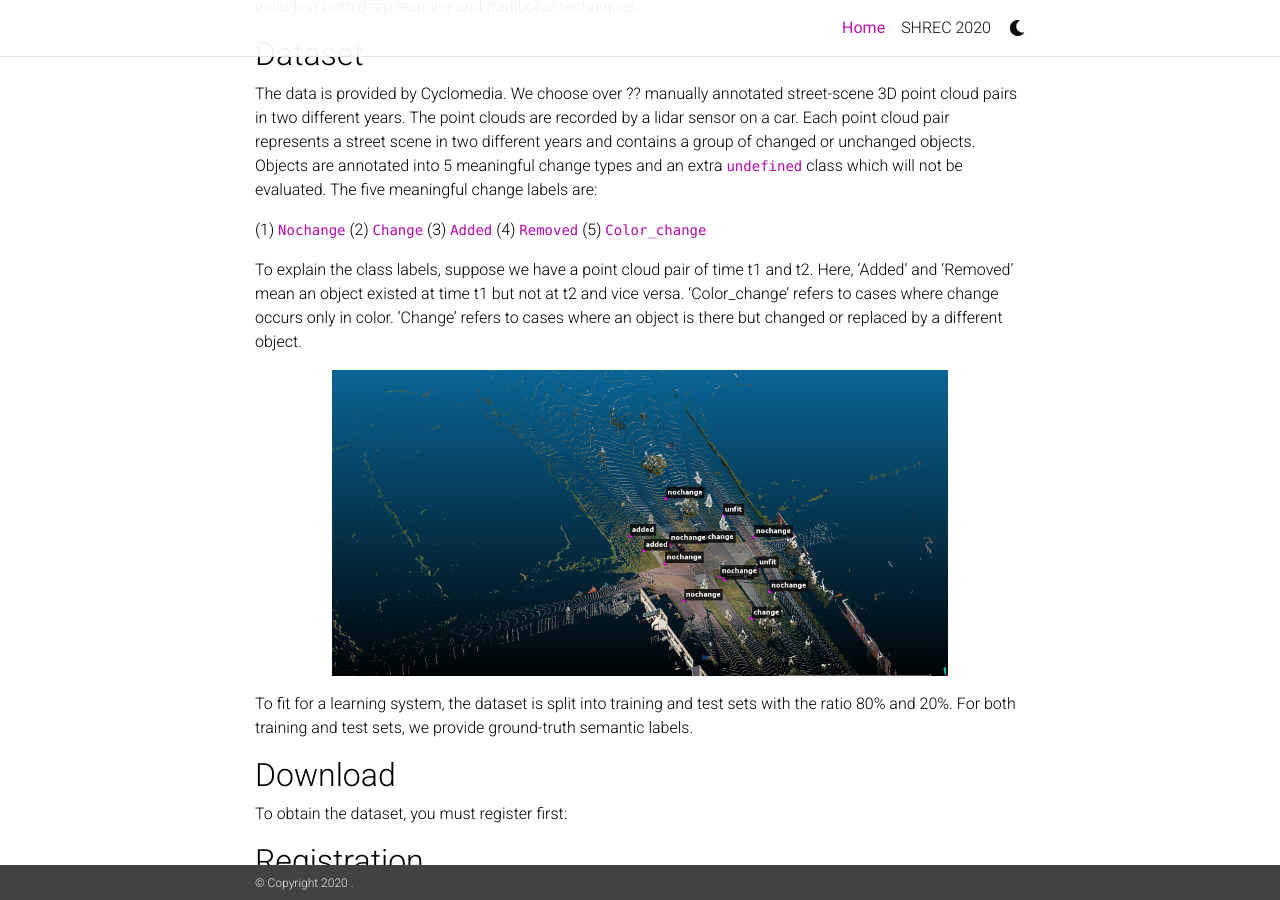
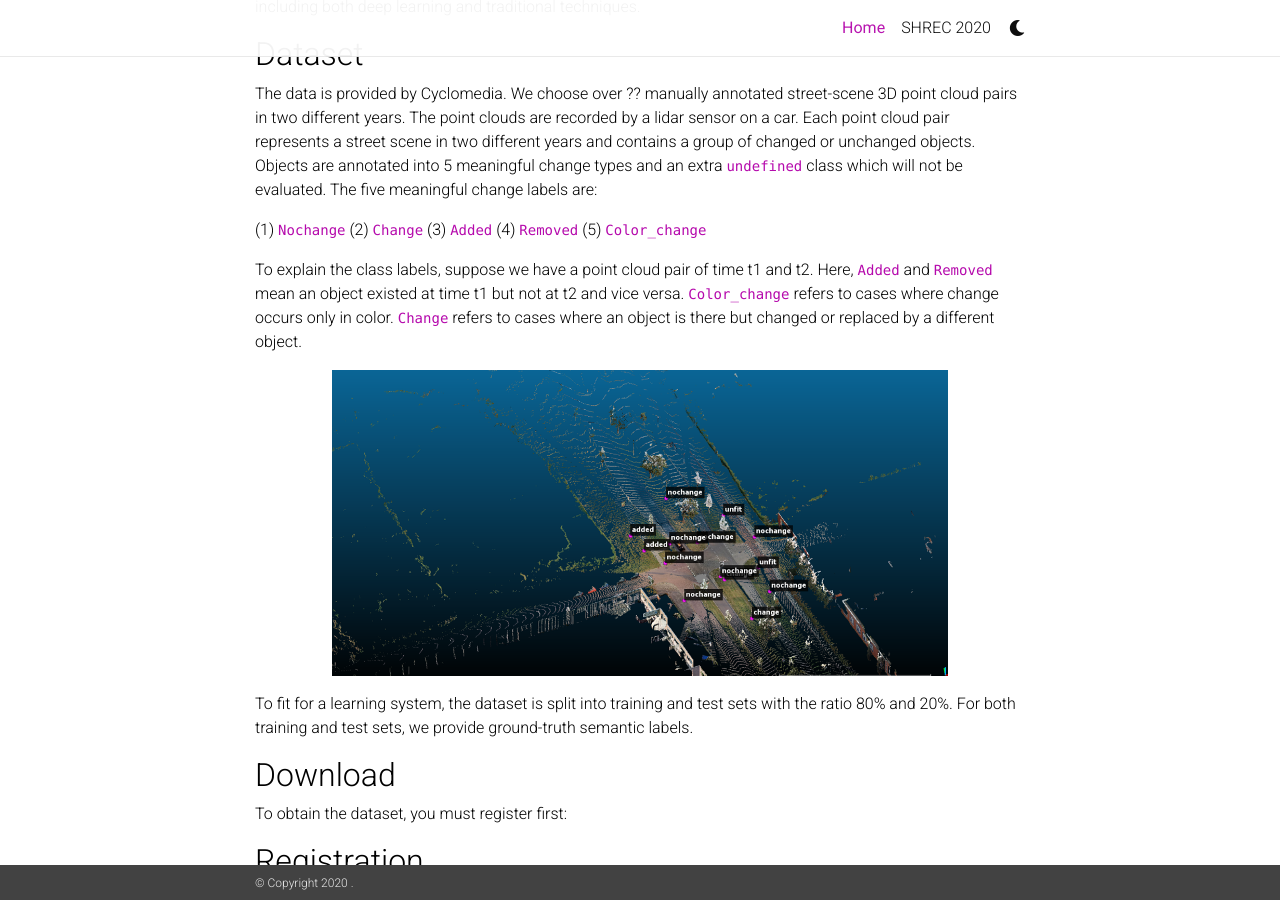
Before and after one commit to kutao207/kutao207.github.io, a Jekyll site: the page built from _pages/home.md, in a window 1280 px wide and 900 px high, scrolled down 587 px. Built offline with Jekyll 4.4.1, drawn with Linux system fonts in a browser that asks for light colours; nearby versions of some CDN libraries; emoji names are drawn with the system emoji font; a style sheet for code colours, icons or effects is not loaded.

Commit message:
red text

```diff
--- a/_pages/home.md
+++ b/_pages/home.md
@@ -28,7 +28,7 @@ The data is provided by Cyclomedia. We choose over ??  manually annotated street
 
 (1) `Nochange` (2) `Change` (3) `Added` (4) `Removed` (5) `Color_change`
 
-To explain the class labels, suppose we have a point cloud pair of time t1 and t2. Here, ‘Added’ and ‘Removed’ mean an object existed at time t1 but not at t2 and vice versa. ‘Color_change’ refers to cases where change occurs only in color. ‘Change’ refers to cases where an object is there but changed or replaced by a different object.
+To explain the class labels, suppose we have a point cloud pair of time t1 and t2. Here, `Added` and `Removed` mean an object existed at time t1 but not at t2 and vice versa. `Color_change` refers to cases where change occurs only in color. `Change` refers to cases where an object is there but changed or replaced by a different object.
 
 
 <!-- ![](assets/image01.png)
@@ -61,9 +61,9 @@ The registration and submission deadlines are in AoE (Anywhere on Earth) timezon
 
 -	Feb 10, 2021: Registration deadline.
 
--	March 1, 2021: Submission deadline of the results.
+-	<p style="color: red">March 1, 2021: Submission deadline of the results.</p>
 
--	March 15, 2021: Track submission to SHREC for review.
+-	<p style="color: red">March 15, 2021: Track submission to SHREC for review.</p>
 
 -	April 15, 2021: First reviews done, first stage decision on acceptance or rejection.
 
```
